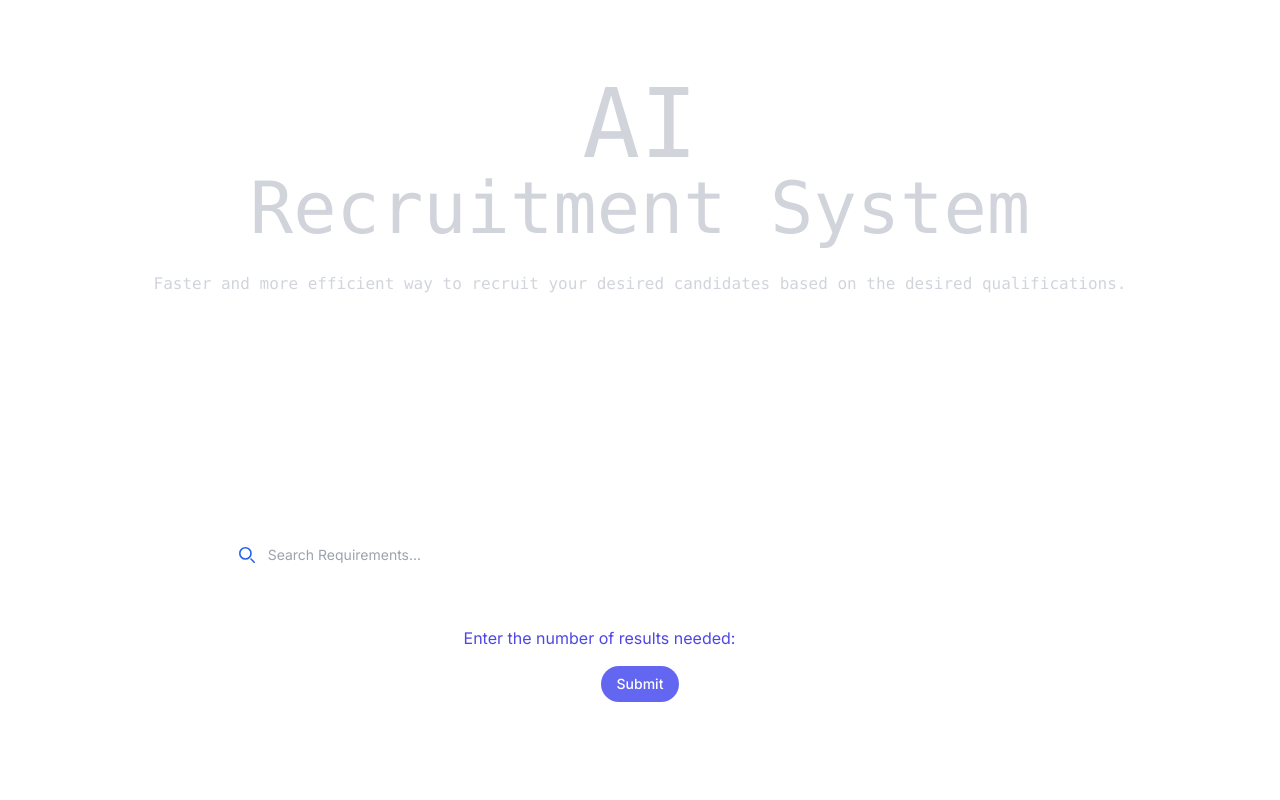
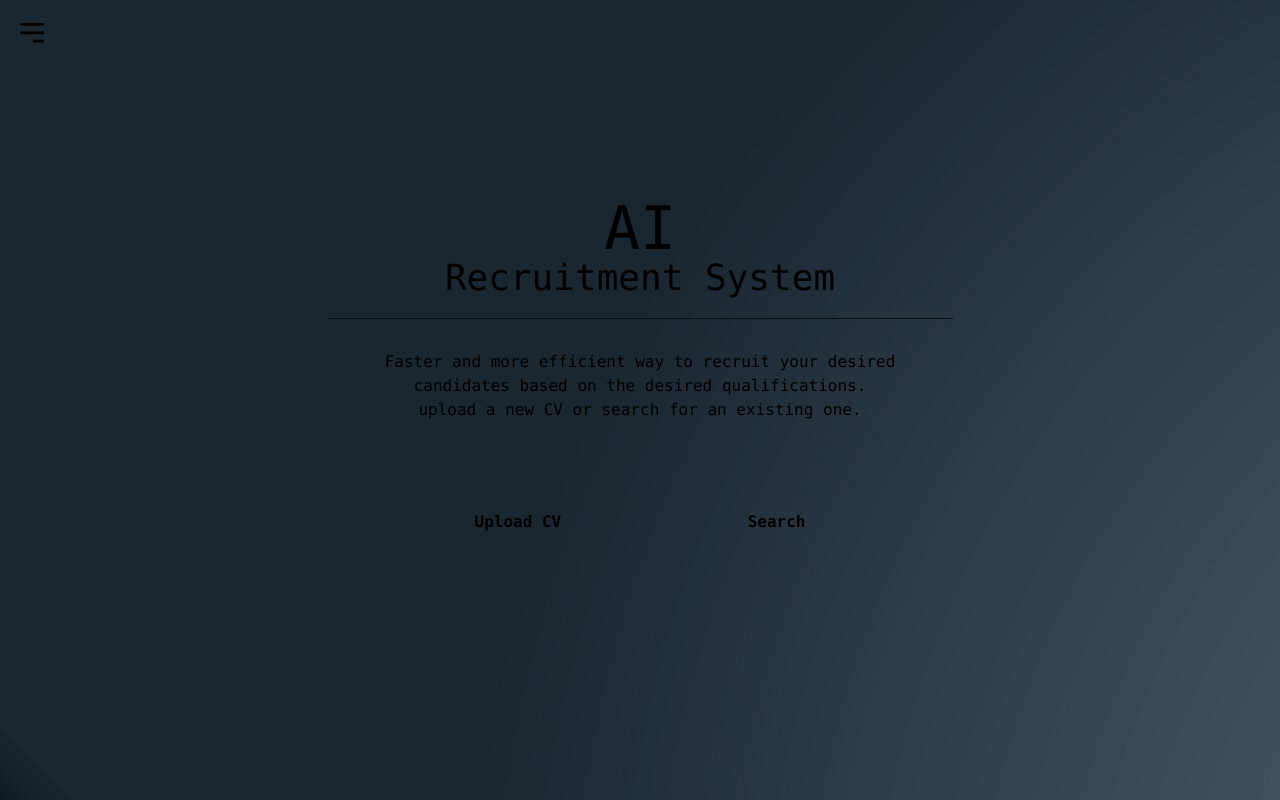
Before and after one commit to AlaaqMahfouz/Demo-AI-System, a Next.js app in the folder my-app/client/: page /home in a window 1280 px wide. Built offline with nearby package versions, Linux system fonts and the light colour scheme.

Commit message:
front-end

```diff
--- a/my-app/client/src/app/components/headband.tsx
+++ b/my-app/client/src/app/components/headband.tsx
@@ -3,14 +3,14 @@
 export default function Headband(props: { onToggle: () => void }) {
   return (
     <header>
-      <div className="p-6 w-full h-6 bg-red text-white border-gray-200 dark:bg-indigo-500">
+      {/* <div className="p-6 w-full h-6 bg-red text-white border-gray-200 dark:bg-indigo-500"> */}
         <div>
-          <button onClick={props.onToggle}>
+          <button onClick={props.onToggle}  className="m-4">
             <svg
               xmlns="http://www.w3.org/2000/svg"
-              className="h-6 w-6"
+              className="h-7 w-7"
               fill="none"
-              viewBox="0 0 24 24"
+              viewBox="0 0 20 20"
               stroke="currentColor"
             >
               <path
@@ -22,7 +22,7 @@ export default function Headband(props: { onToggle: () => void }) {
             </svg>
           </button>
         </div>
-      </div>
+      {/* </div> */}
     </header>
   );
 }
--- a/my-app/client/src/app/globals.css
+++ b/my-app/client/src/app/globals.css
@@ -18,12 +18,13 @@
 
 body {
   color: rgb(var(--foreground-rgb));
-  background: linear-gradient(
+  /* background: linear-gradient(
       to bottom,
       transparent,
       rgb(var(--background-end-rgb))
     )
-    rgb(var(--background-start-rgb));
+    rgb(var(--background-start-rgb)); */
+    background-image: url('../image/5590457.jpg');
 }
 
 @layer utilities {
--- a/my-app/client/src/app/home/page.tsx
+++ b/my-app/client/src/app/home/page.tsx
@@ -6,17 +6,22 @@ import SearchBar from "../components/searchBar";
 import Sidebar from "../components/sidebar";
 import Welcome from "../components/welcome";
 import FileUpload from "../components/file-upload";
-
+import newSearch from "../components/newSearch";
+import SearchForm from "../components/newSearch";
 export default function Home(){
 
     const [isSidebarOpen, setIsSidebarOpen] = useState(false);
     const [isFileUploadOpen, setIsFileUploadOpen] = useState(false);
 
+    const [isSearchOpen, setIsSearchOpen] = useState(false);
+
     const openFileUpload = () => setIsFileUploadOpen(true);
     const closeFileUpload = () => setIsFileUploadOpen(false);
 
+    const openSearch = () => setIsSearchOpen(true);
+
     return(
-        <div>
+        <div className="grid h-3/4">
             <div>
                 <Headband
                     onToggle={ () => {
@@ -24,20 +29,49 @@ export default function Home(){
                     } }
                 />
                 {isSidebarOpen && <Sidebar isSidebarOpen={isSidebarOpen} />}
+                {/* {isSearchOpen && <SearchForm isSearchOpen={isSearchOpen} />} */}
             </div>
-            <div className={` ${ isSidebarOpen ? "sm:ml-56" : "" } `}>
-                <Welcome/>
-                <div className="button-container mt-12">
+            <div className={` ${ isSidebarOpen ? "sm:ml-56" : "" }  justify-self-center mt-20`}>
+                <div >
+
+
+                {/* <Welcome/> */}
+                <div className="max-w-screen-xl mx-auto items-center">
+                <p className="text-black text-center text-6xl ">
+                    AI
+                </p>
+                <p className="text-black text-center text-4xl">
+                    Recruitment System
+                </p>
+                <p className="text-center"> _________________________________________________________________ </p>
+                <p className="p-12 text-black text-center pt-7 pb-10 sm:text-base text-xs h-min max-w-2xl">
+                    Faster and more efficient way to recruit your desired candidates based on the desired qualifications.<br/>upload a new CV or search for an existing one.
+                </p>
+            </div>
+            <div className="flex flex-row justify-evenly mt-10">
+
+                <div className="button-container">
                     <button
-                        className="dark:bg-indigo-500 hover:bg-indigo-600 text-white font-bold h-14 w-56 py-2 px-4 rounded-full"
+                        className="dark:bg-indigo-500 hover:bg-indigo-600 text-black font-bold h-min w-15 py-2 px-4 rounded-full"
                         onClick={openFileUpload}
-                    >
+                        >
                         Upload CV
                     </button>
                 </div>
 
+                <div className="button-container">
+                    <button
+                        className="dark:bg-indigo-500 hover:bg-indigo-600 text-black font-bold h-min w-min py-2 px-4 rounded-full"
+                        onClick={openSearch}
+                        >
+                        Search
+                    </button>
+                </div>
+             </div>
+
                 {isFileUploadOpen && <FileUpload onClose={closeFileUpload} />}
-                <SearchBar/>
+                {/* <SearchBar/> */}
+                </div>
             </div>
             {isFileUploadOpen && ( // Render FileUpload only when open
             <div className="fixed inset-0 bg-gray-500 bg-opacity-75 z-50">
--- a/my-app/client/src/app/layout.tsx
+++ b/my-app/client/src/app/layout.tsx
@@ -15,8 +15,8 @@ export default function RootLayout({
   children: React.ReactNode;
 }>) {
   return (
-    <html lang="en">
-      <body className={inter.className}>{children}</body>
+    <html lang="en" className="flex self-center h-full w-full" >
+      <body className={`inter.className w-full font-mono`} >{children}</body>
     </html>
   );
 }
```
Also changed, not shown: my-app/client/src/image/5590457.jpg (added), 1 other file (tests, documents, lock files or other folders).
